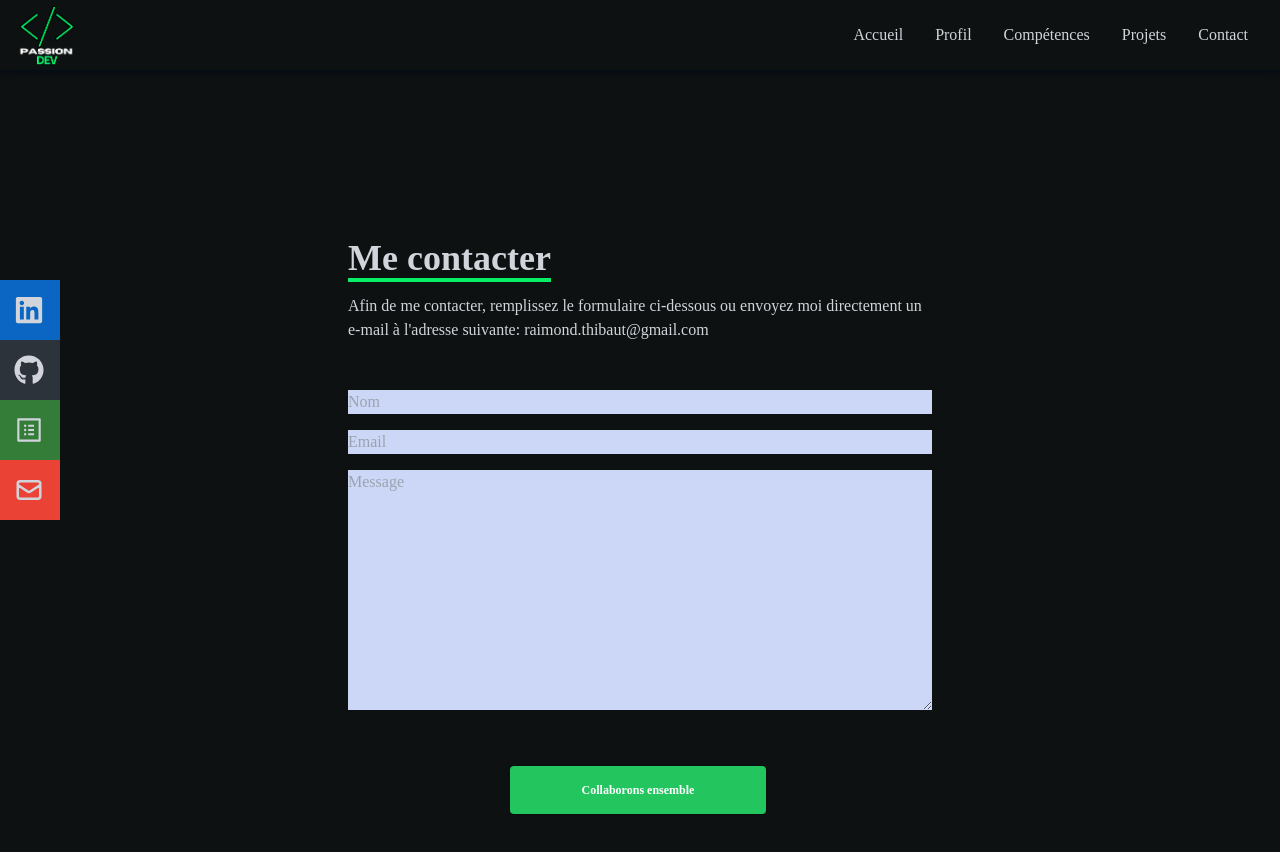
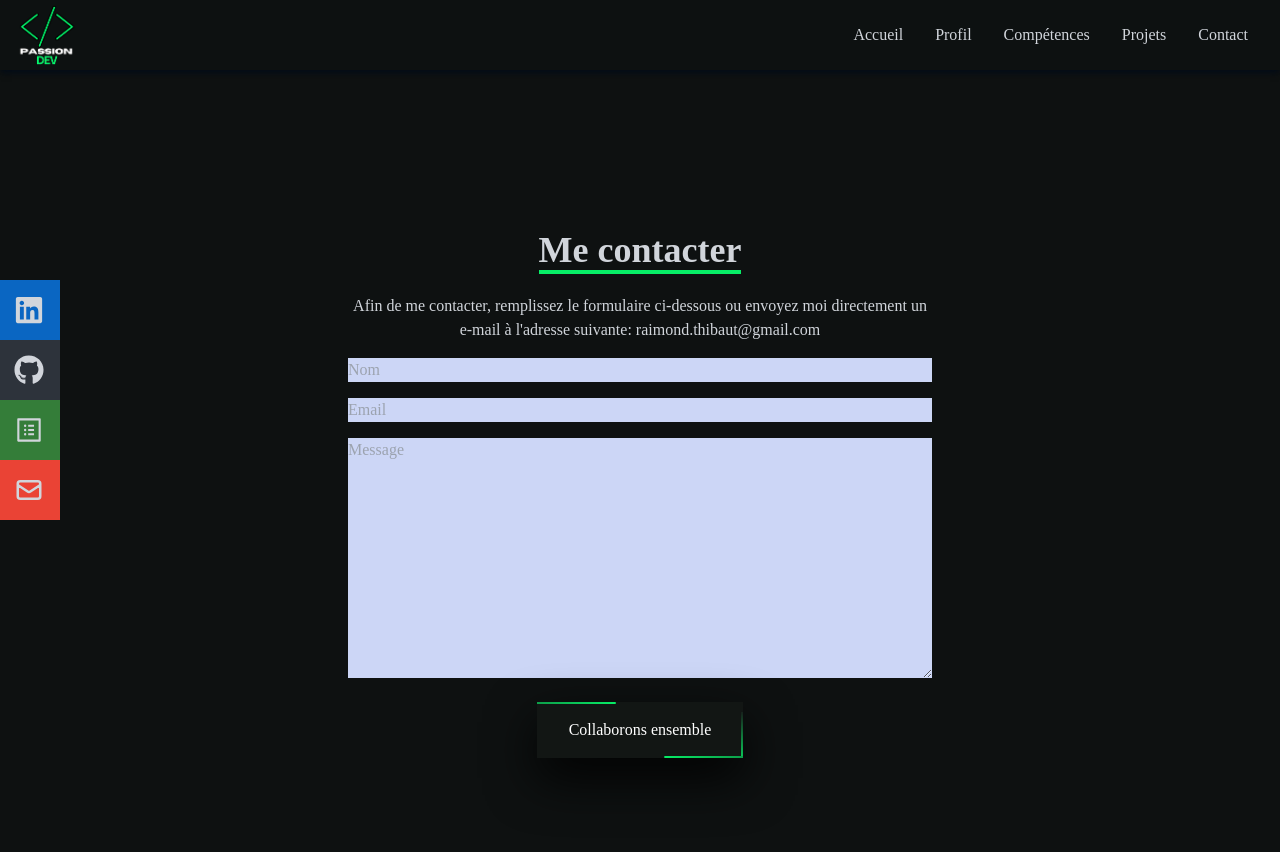
Before and after one commit to ThibautRaimond/portfolio, a React (Create React App) app: page /portfolio/contact in a window 1280 px wide. Shown: the top 852 px of the page. Built offline with nearby package versions, Linux system fonts and the light colour scheme.

Commit message:
css buttons and margin changes

```diff
--- a/src/components/Navbar.jsx
+++ b/src/components/Navbar.jsx
@@ -18,7 +18,7 @@ const Navbar = () => {
 	};
 
 	return (
-		<nav className="w-full h-[85px] flex justify-between items-center pr-4 pl-3 mb-2 bg-[#0e1111d3] text-gray-300 shadow-md shadow-[#040c16]">
+		<nav className="w-full h-[85px] flex justify-between items-center pr-4 pl-3 bg-[#0e1111d3] text-gray-300 shadow-md shadow-[#040c16]">
 			<div className="h-[70px] w-[70px] p-[5px] rounded-md flex justify-center hover:shadow-md hover:shadow-[#040c16]">
 				<Link to="/portfolio">
 					<img
@@ -72,7 +72,7 @@ const Navbar = () => {
 				onClick={handleClick}
 				className="md:hidden z-20"
 			>
-				{!nav ? <FaBars /> : <FaTimes />}
+				{!nav ? <FaBars size={30} /> : <FaTimes size={30} />}
 			</button>
 
 			<ul
--- a/src/index.css
+++ b/src/index.css
@@ -40,8 +40,8 @@
 .projet-div:hover {
     background-image: linear-gradient(
     to right,
-	#586930,
-    #5fac69
+	#586930ec,
+    #5fac69e3
     )!important;
 }
 
@@ -49,7 +49,7 @@
 
 .thib{
 	background: linear-gradient(
-		#5f8661, transparent);
+		#5f8661a1, transparent);
 		width: 22rem;
 		height: 22rem;
 		left: calc(50% - 11rem);
@@ -81,3 +81,141 @@
 					display: none;
 				}
 		}
+
+/* ----------------------------------------------------------------- */
+
+
+		.button{
+			background-color: #121614;
+			box-shadow:0 20px 50px rgba(0, 0, 0, 0.897);
+			overflow:hidden;
+			position: relative;
+			text-decoration:none;
+			color: #fff;
+		}
+		.button:hover{
+				color:#0dd35f;
+				text-decoration: underline;
+				text-decoration-thickness: 2px;
+			}
+
+			.button:before
+			{
+			content: '';
+			position: absolute;
+			top: 2px;
+			left: 2px;
+			bottom: 2px;
+			width: 50%;
+			}
+
+			.button span:nth-child(1)
+			{
+			position: absolute;
+			top: 0;
+			left: 0;
+			width: 100%;
+			height: 2px;
+			background: linear-gradient(to right,#17221C,#07ed66);
+			animation: animate1 2.5s linear infinite;
+			}
+			@keyframes animate1
+			{
+			 0%
+			 {
+			   transform:translateX(-100%);
+
+			 }
+			 100%
+			 {
+			   transform:translateX(100%);
+
+			 }
+			}
+			.button span:nth-child(2)
+			{
+			position: absolute;
+			top: 0;
+			right: 0;
+			width: 2px;
+			height: 100%;
+			background: linear-gradient(to bottom,#17221C,#07ed66);
+			animation: animate2 2.5s linear infinite;
+			animation-delay: 1.5s;
+			}
+			@keyframes animate2
+			{
+			 0%
+			 {
+			   transform:translateY(-100%);
+
+			 }
+			 100%
+			 {
+			   transform:translateY(100%);
+
+			 }
+			}
+			.button span:nth-child(3)
+			{
+			position: absolute;
+			bottom: 0;
+			left: 0;
+			width: 100%;
+			height: 2px;
+			background: linear-gradient(to left,#17221C,#07ed66);
+			animation: animate3 2.5s linear infinite;
+			}
+			@keyframes animate3
+			{
+			 0%
+			 {
+			   transform:translateX(100%);
+
+			 }
+			 100%
+			 {
+			   transform:translateX(-100%);
+
+			 }
+			}
+			.button span:nth-child(4)
+			{
+			position: absolute;
+			top: 0;
+			left: 0;
+			width: 2px;
+			height: 100%;
+			background: linear-gradient(to top,#17221C,#07ed66);
+			animation: animate4 2.5s linear infinite;
+			animation-delay: 1.5s;
+			}
+			@keyframes animate4
+			{
+			 0%
+			 {
+			   transform:translateY(100%);
+
+			 }
+			 100%
+			 {
+			   transform:translateY(-100%);
+
+			 }
+			}
+
+
+/* ---- */
+.rightNavButton:hover .rightNavArrow {
+	transform: translateX(10px);
+}
+.rightNavArrow {
+	transition: transform 0.2s ease-in-out;
+}
+
+.leftNavButton:hover .leftNavArrow {
+	transform: translateX(-10px);
+}
+.leftNavArrow {
+	transition: transform 0.2s ease-in-out;
+}
--- a/src/pages/Contact.jsx
+++ b/src/pages/Contact.jsx
@@ -16,18 +16,20 @@ const Contact = () => {
 				<meta name="Contact" content="Contactez-moi par mail" />
 			</Helmet>
 
-			<div className="flex justify-center items-center pt-6 lg:p-40">
+			<div className="flex justify-center items-center pt-4 lg:p-40">
 				<form
 					method="POST"
 					action="https://getform.io/f/b647f9b9-5752-4f82-a5c5-7e42ed277826"
 					target="_blank"
 					className="flex flex-col max-w-[600px] w-full mx-auto px-2"
 				>
-					<div className="pb-8">
-						<p className="text-4xl font-bold inline border-b-4 border-[#07ed66] text-gray-300">
+					<div className="pb-4 text-center">
+
+						<h2 className="text-4xl font-bold inline border-b-4 border-[#07ed66] text-gray-300">
 							Me contacter
-						</p>
-						<p className="text-gray-300 py-4">
+						</h2>
+
+						<p className="text-gray-300 pt-6">
 							Afin de me contacter, remplissez le formulaire ci-dessous ou
 							envoyez moi directement un e-mail à l'adresse suivante:
 							raimond.thibaut@gmail.com
@@ -52,11 +54,10 @@ const Contact = () => {
 						placeholder="Message"
 					></textarea>
 					<div className="flex justify-center">
-						<button
-							className="bg-green-500 text-white active:bg-green-600 font-bold text-xs py-4 w-64
-						rounded shadow hover:shadow-md outline-none focus:outline-none mr-1 mt-14 ease-linear transition-all duration-300 hover:text-lg hover:w-80 mb-2"
+						<button className="button py-4 px-8 mt-6 mb-4"
 							type="submit"
 						>
+							<span></span><span></span><span></span>
 							Collaborons ensemble
 						</button>
 					</div>
--- a/src/pages/Home.jsx
+++ b/src/pages/Home.jsx
@@ -36,18 +36,21 @@ const Home = () => {
 						}}
 					/>
 				</h2>
-				<div className="">
-					<button alt="Liens vers la page profil">
-						<Link
-							to="/portfolio/profil"
-							mooth={true}
-							duration={500}
-							className="text-white group items-center hover:text-black hover:bg-[#07ed66] hover:border-[#07ed66] hover:text-#0e1111] flex border-2 px-6 py-3 my-2"
-						>
-							Voir mon profil <HiArrowNarrowRight className="ml-3" />{" "}
-						</Link>
+				<Link
+					to="/portfolio/profil"
+					mooth={true}
+					duration={500}
+				>
+					<button
+						className="rightNavButton bg-gradient-to-b from-green-800 to-green-600 text-white hover:border hover:border-1 border-solid border-white
+						flex px-6 py-3 my-2 relative"
+						alt="Liens vers la page profil"
+					>
+						<div className="flex">
+							Voir mon profil <HiArrowNarrowRight className="rightNavArrow ml-3 mt-1" />
+						</div>
 					</button>
-				</div>
+				</Link>
 				{/* cup container */}
 			</div>
 		</motion.main>
--- a/src/pages/Skills.jsx
+++ b/src/pages/Skills.jsx
@@ -32,7 +32,7 @@ const Skills = () => {
 			</Helmet>
 
 			{/* Container */}
-			<div className="max-w-[1000px] mx-auto flex flex-col">
+			<div className="max-w-[1000px] mx-auto flex flex-col mt-4">
 				<div className="text-center">
 					<p className="text-4xl font-bold inline border-b-4 border-[#07ed66]">
 						Compétences
@@ -83,25 +83,25 @@ const Skills = () => {
 					</div>
 				</div>
 				<div className="flex justify-center">
-					<button className="mt-10 profil-bot-button">
+					<button className="mt-10 profil-bot-button leftNavButton">
 						<Link
 							to="/portfolio/profil"
 							mooth={true}
 							duration={500}
 							className="text-[#ffffff] text-opacity-25 group flex items-center border-2 px-6 py-3 mb-2 border-[#999b99] border-opacity-25 hover:text-white hover:border-white"
 						>
-							<HiArrowNarrowLeft className="mr-3" /> Retour au profil
+							<HiArrowNarrowLeft className="mr-3 leftNavArrow" /> Retour au profil
 						</Link>
 					</button>
 
-					<button className="mt-10 profil-bot-button">
+					<button className="mt-10 profil-bot-button rightNavButton">
 						<Link
 							to="/portfolio/work"
 							mooth={true}
 							duration={500}
 							className="text-[#ffffff] text-opacity-25 group flex items-center border-2 px-6 py-3 mb-2 border-[#999b99] border-opacity-25 hover:text-white hover:border-white"
 						>
-							Voir mes projets <HiArrowNarrowRight className="ml-3" />{" "}
+							Voir mes projets <HiArrowNarrowRight className="ml-3 rightNavArrow" />{" "}
 						</Link>
 					</button>
 				</div>
--- a/src/pages/Work.jsx
+++ b/src/pages/Work.jsx
@@ -22,7 +22,7 @@ const Work = () => {
 				<meta name="Projets" content="Présentation de mes projets" />
 			</Helmet>
 
-			<div className="h-screen-85 max-w-[1000px] mx-auto px-4 flex flex-col justify-center w-full">
+			<div className="h-screen-85 max-w-[1000px] mx-auto px-4 flex flex-col justify-center w-full mt-4">
 				<div className="flex flex-col items-center ">
 					<h1 className="text-4xl font-bold inline border-b-4 text-gray-300 border-[#07ed66]">
 						Mes projets
@@ -85,25 +85,25 @@ const Work = () => {
 					</div>
 				</div>
 				<div className="flex justify-center align-center">
-					<button className="mt-12 profil-bot-button">
+					<button className="mt-12 profil-bot-button leftNavButton">
 						<Link
 							to="/portfolio/skills"
 							mooth={true}
 							duration={500}
 							className="text-[#ffffff] text-opacity-25 group flex items-center border-2 px-6 py-3 mb-2 border-[#999b99] border-opacity-25 hover:text-white hover:border-white"
 						>
-							<HiArrowNarrowLeft className="mr-3" /> Retour aux compétences
+							<HiArrowNarrowLeft className="mr-3 leftNavArrow"/> Retour aux compétences
 						</Link>
 					</button>
 
-					<button className="mt-12 profil-bot-button ">
+					<button className="mt-12 profil-bot-button rightNavButton">
 						<Link
 							to="/portfolio/contact"
 							mooth={true}
 							duration={500}
 							className="text-[#ffffff] text-opacity-25 group flex items-center border-2 px-6 py-3 mb-2 border-[#999b99] border-opacity-25 hover:text-white hover:border-white"
 						>
-							Échangeons par mail <HiArrowNarrowRight className="ml-3" />{" "}
+							Échangeons par mail <HiArrowNarrowRight className="ml-3 rightNavArrow" />{" "}
 						</Link>
 					</button>
 				</div>
```
Also changed, not shown: src/pages/Profil2.jsx (+22 -23 lines), 12 other files (tests, documents, lock files or other folders).
